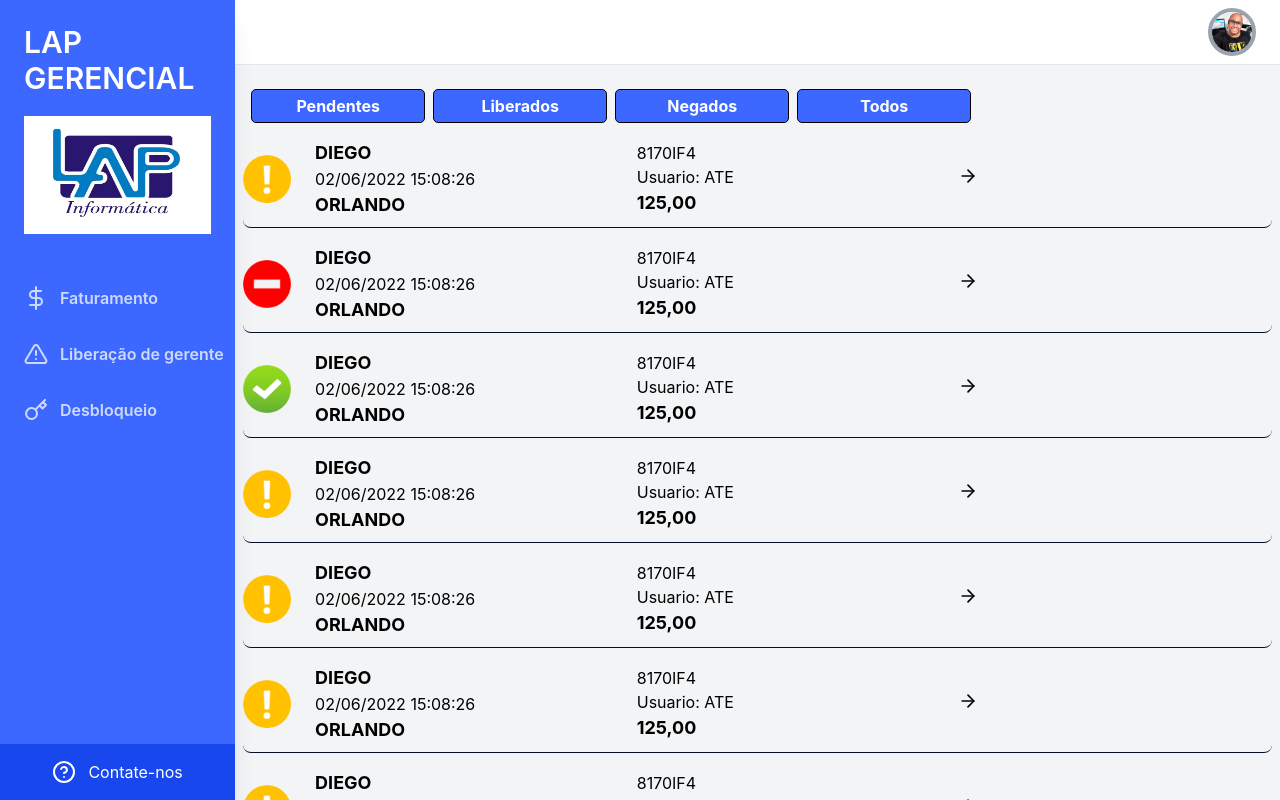
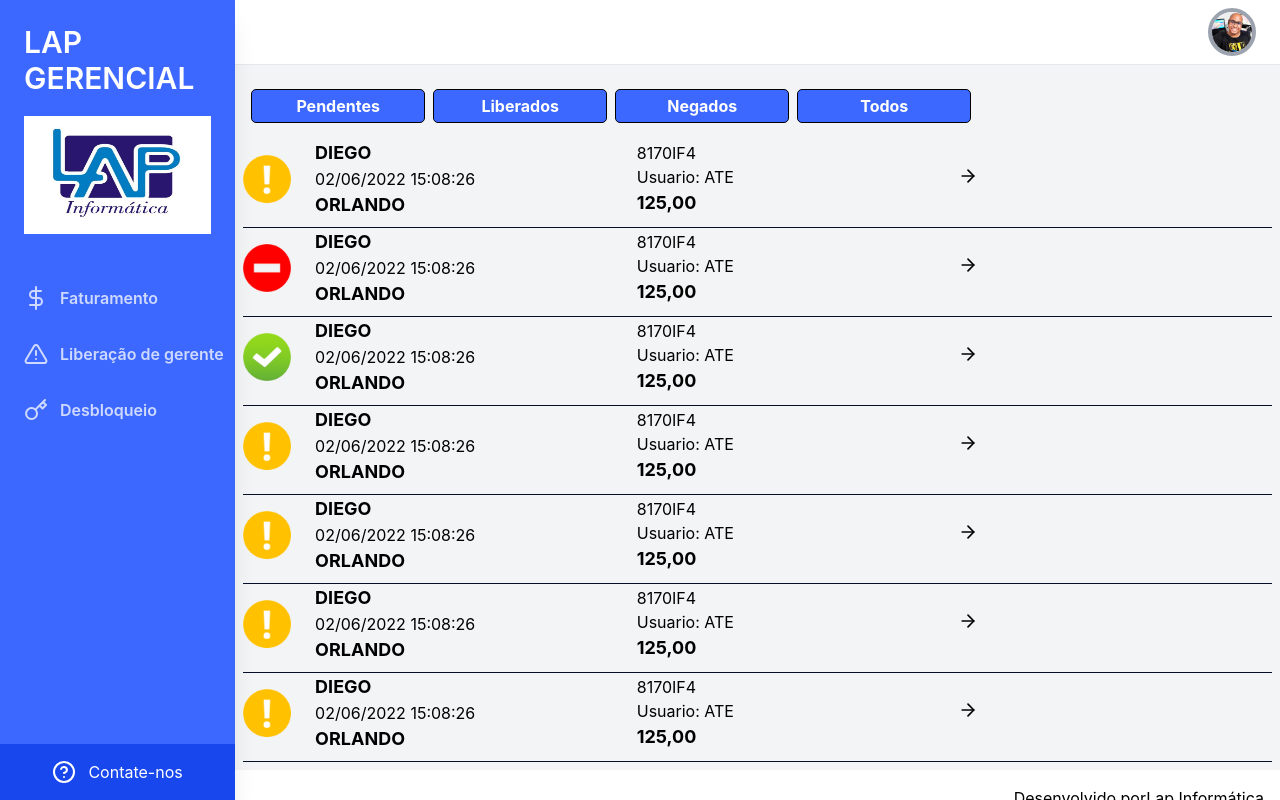
Before and after one commit to thiago-santanna/lap-gerencial-app, a Next.js app: page /liberacao in a window 1280 px wide. Built offline with nearby package versions, Linux system fonts and the light colour scheme.

Commit message:
remocao da borda e margin botton

```diff
--- a/styles/liberacao.module.css
+++ b/styles/liberacao.module.css
@@ -15,11 +15,8 @@
   gap: 0.5rem;
   justify-content: space-between;
   align-items: center;
-  margin-bottom: 1rem;
   padding-bottom: 0.5rem;
-
   border-bottom: 1px solid #060f28;
-  border-radius: 0 0 8px 8px;
 }
 
 .btnMenu {
```
